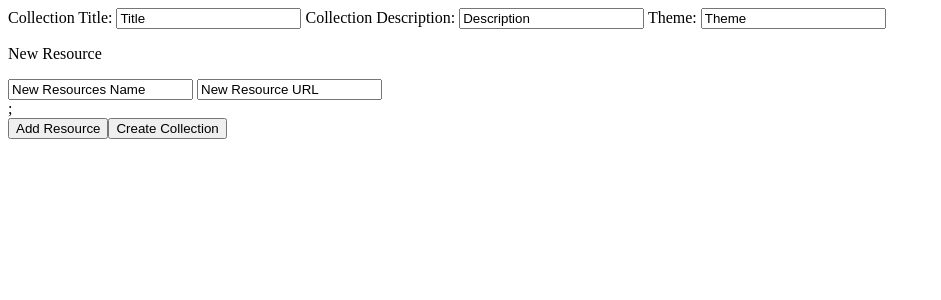
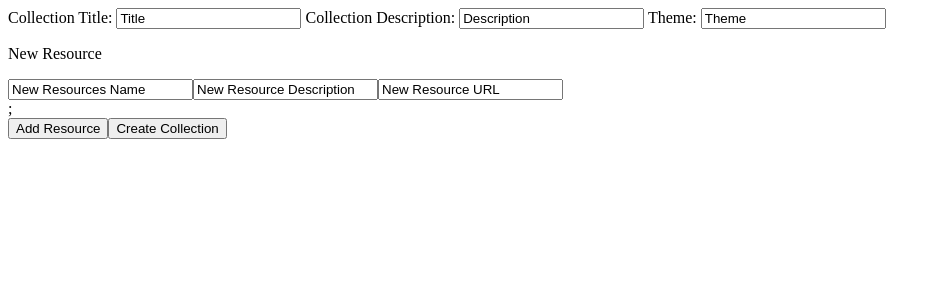
Before and after one commit to clintonbf/4537-term, a React app in the folder client/: page /addCollection in a window 1280 px wide. Both pictures are taken after a click on the button "Add Resource". Shown: the top 300 px of the page, without its empty margins (0-941 px from the left). Built offline with nearby package versions, Linux system fonts and the light colour scheme.

Commit message:
fixed add collection bug

```diff
--- a/client/src/Pages/AddCollection.js
+++ b/client/src/Pages/AddCollection.js
@@ -13,6 +13,8 @@ const AddCollection = () => {
 
     const [resources, setResources] = useState(["ResourceName"]);
     const [resourcesURL, setResourcesURL] = useState(["ResourceDesc"]);
+    const [resourceDesc, setResourceDesc] = useState(["Resource Descrition"]);
+    const [resourceIDs, setResourceIDs] = useState([]);
 
     const [rBox, setrBox] = useState([]);
 
@@ -23,44 +25,36 @@ const AddCollection = () => {
 
     const handleResourceTitleChange = (e) => {
         const newResource = resources.slice();
-        console.log(e.target.id);
         let parsedID = parseInt(e.target.id);
         newResource[parsedID] = e.target.value;
-        console.log(newResource);
         setResources(newResource);
     }
 
     const handleResourceURLChange = (e) => {
         const newResource = resourcesURL.slice();
-        console.log(e.target.id);
         let parsedID = parseInt(e.target.id);
         newResource[parsedID] = e.target.value;
-        console.log(newResource);
         setResourcesURL(newResource);
+    }
+
+    const handleResourceDescriptionChange = (e) => {
+        const newResource = resourcesURL.slice();
+        let parsedID = parseInt(e.target.id);
+        newResource[parsedID] = e.target.value;
+        setResourceDesc(newResource);
     }
 
     const createCollection = (e) => {
 
-        // let collectionID = null;
-        let resourceIDS = [];
-        console.log("create collection");
-
-        const newCResourceData = {rBox};
-
-        // resources
         for(let i =0; i < rBox.length; i++) {
-            let newResource = {"url": resourcesURL[i], "type": "video", "title": resources[i]};
+            let newResource = {"url": resourcesURL[i], "type": "video", "title": resources[i], "description": resourceDesc[i]};
             let json = JSON.stringify(newResource);
-
             axios.post(POST_RESOURCE(), json, {headers: {'Authorization': 'Bearer ' + authTokens, 'Content-Type': 'application/json'}
         }).then(result => {
             if(result.status === 200) {
-                console.log(result.data);
-                console.log(JSON.stringify(result.data));
-                console.log(JSON.stringify(result.data.inserted_id));
-                resourceIDS.push(parseInt(JSON.stringify(result.data.inserted_id)));
-                console.log(resourceIDS);
-                return result.data;
+                const newId = resourceIDs.slice();
+                newId[resourceIDs.length] = result.data.inserted_id;
+                setResourceIDs(newId);
             } else {
                 console.log(result);
             }
@@ -69,11 +63,10 @@ const AddCollection = () => {
         })
         }
 
-        console.log(resourceIDS);
 
         const newCollectionData = {"collection": {
                 "title": title, "description": description, "theme": theme
-            }, "resources": resourceIDS
+            }, "resources": resourceIDs
         }
         let json = JSON.stringify(newCollectionData);
 
@@ -106,7 +99,13 @@ const AddCollection = () => {
 
             </form>
                 <div>
-                    {rBox.map((rBox, i) => <div key={`${i}div`}> <p> New Resource</p> <input id={`${i}name`} key={`${i}name`} name="r_name" type="text" defaultValue="New Resources Name" onChange={handleResourceTitleChange}/> <input id={`${i}url`} key={`${i}url`} name="r_url" type="text" defaultValue="New Resource URL" onChange={handleResourceURLChange}/> </div> )};
+                    {rBox.map((rBox, i) =>
+                    <div key={`${i}div`}>
+                    <p> New Resource</p>
+                    <input id={`${i}name`} key={`${i}name`} name="r_name" type="text" defaultValue="New Resources Name" onChange={handleResourceTitleChange}/>
+                    <input id={`${i}desc`} key={`${i}desc`} name="r_desc" type="text" defaultValue="New Resource Description" onChange={handleResourceDescriptionChange}/>
+                    <input id={`${i}url`} key={`${i}url`} name="r_url" type="text" defaultValue="New Resource URL" onChange={handleResourceURLChange}/>
+                    </div> )};
                 </div>
             <button onClick={appendInput}> Add Resource </button>
             <button onClick={createCollection}> Create Collection </button>
```
Also changed, not shown: 1 other file (tests, documents, lock files or other folders).
